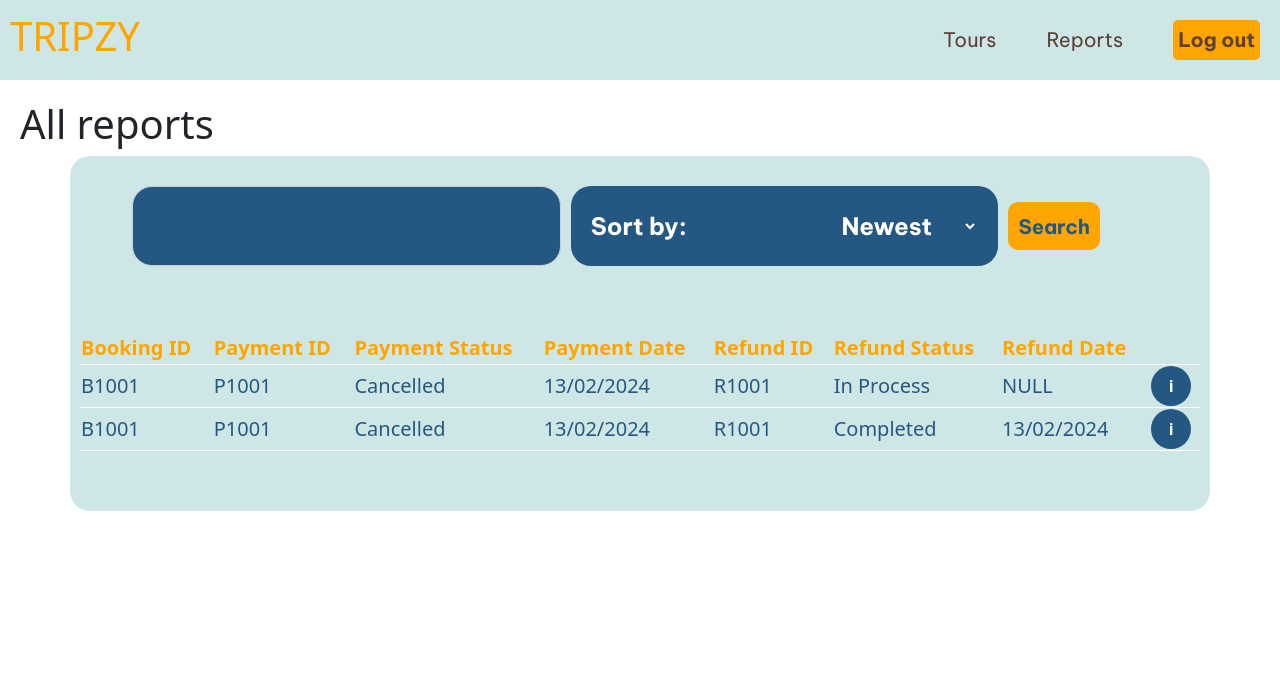
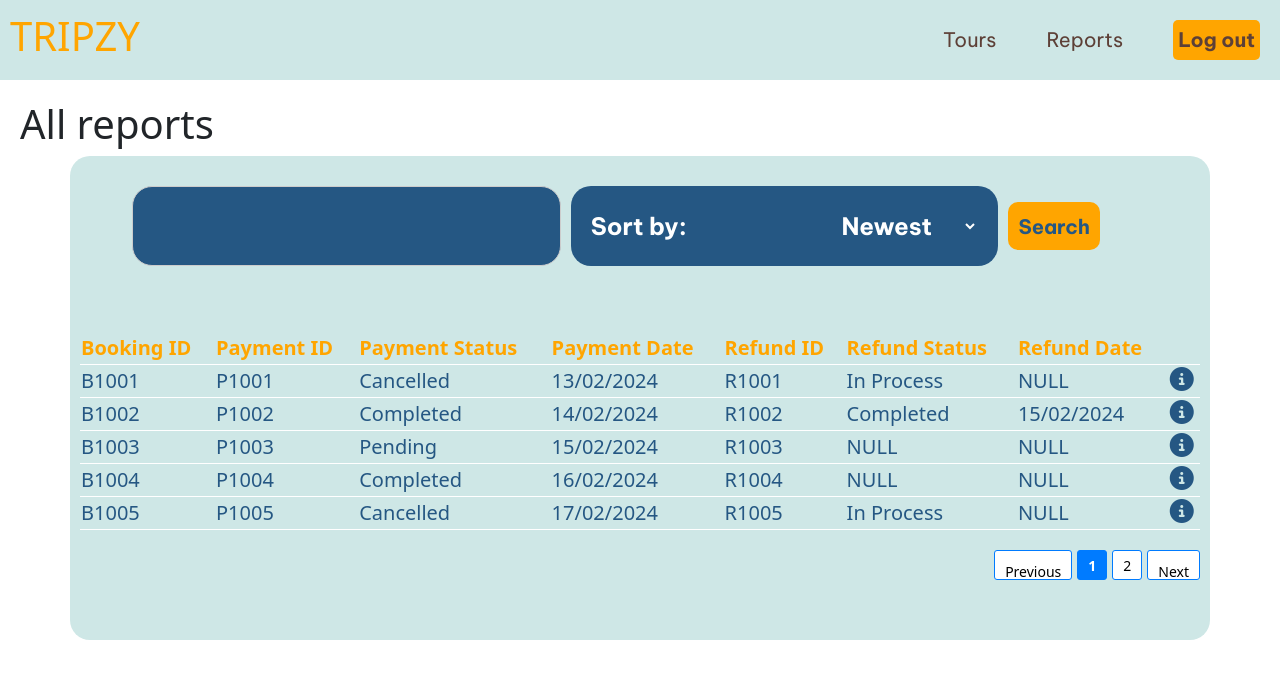
Before and after one commit to NhoXanh1807/ProjectTravelBooking, a React (Create React App) app in the folder frontend/: page /reports in a window 1280 px wide. Shown: the top 678 px of the page. Built offline with nearby package versions, Linux system fonts and the light colour scheme; a web font is replaced by a local one.

Commit message:
adjust reports

```diff
--- a/frontend/src/Pages/TourOperator/OperatorReports.css
+++ b/frontend/src/Pages/TourOperator/OperatorReports.css
@@ -41,3 +41,53 @@
   font-weight: 700;
   border-radius: 50%;
 }
+
+.pagination-controls {
+  margin-top: 20px;
+  display: flex;
+  justify-content: right;
+  align-items: center;
+  gap: 5px;
+}
+
+.pagination-button {
+  width: 30px;
+  height: 30px;
+  padding: 0px;
+  font-size: 14px;
+  background-color: white;
+  color: black;
+  border: 1px solid #007bff;
+  border-radius: 3px;
+  cursor: pointer;
+  transition: background-color 0.2s, color 0.2s;
+}
+
+.pagination-button-notpage {
+  height: 30px;
+  padding: 10px;
+  width: auto;
+  font-size: 14px;
+  background-color: white;
+  color: black;
+  border: 1px solid #007bff;
+  border-radius: 3px;
+  cursor: pointer;
+  transition: background-color 0.2s, color 0.2s;
+}
+
+.pagination-button.active {
+  background-color: #007bff;
+  color: white;
+  font-weight: bold;
+}
+
+.pagination-button:hover:not(.active) {
+  background-color: #e6f2ff;
+}
+
+.pagination-button:disabled {
+  background-color: #e0e0e0;
+  color: #8c8c8c;
+  cursor: not-allowed;
+}
--- a/frontend/src/Pages/TourOperator/OperatorReports.jsx
+++ b/frontend/src/Pages/TourOperator/OperatorReports.jsx
@@ -1,22 +1,60 @@
-import React from 'react';
-import './OperatorReports.css';
-import OperatorHeader from "../../Components/Headers/OperatorHeader/OperatorHeader"
+import React, { useState } from "react";
+import "./OperatorReports.css";
+import OperatorHeader from "../../Components/Headers/OperatorHeader/OperatorHeader";
 import OperatorSearchBar from "../../shared/Searched-bar/reports-searched-bar";
+import { useNavigate } from "react-router-dom";
 
 const Reports = () => {
   const reports = [
     { bookingId: 'B1001', paymentId: 'P1001', paymentStatus: 'Cancelled', paymentDate: '13/02/2024', refundId: 'R1001', refundStatus: 'In Process', refundDate: 'NULL' },
-    { bookingId: 'B1001', paymentId: 'P1001', paymentStatus: 'Cancelled', paymentDate: '13/02/2024', refundId: 'R1001', refundStatus: 'Completed', refundDate: '13/02/2024' },
-    // Add more rows as necessary...
+    { bookingId: 'B1002', paymentId: 'P1002', paymentStatus: 'Completed', paymentDate: '14/02/2024', refundId: 'R1002', refundStatus: 'Completed', refundDate: '15/02/2024' },
+    { bookingId: 'B1003', paymentId: 'P1003', paymentStatus: 'Pending', paymentDate: '15/02/2024', refundId: 'R1003', refundStatus: 'NULL', refundDate: 'NULL' },
+    { bookingId: 'B1004', paymentId: 'P1004', paymentStatus: 'Completed', paymentDate: '16/02/2024', refundId: 'R1004', refundStatus: 'NULL', refundDate: 'NULL' },
+    { bookingId: 'B1005', paymentId: 'P1005', paymentStatus: 'Cancelled', paymentDate: '17/02/2024', refundId: 'R1005', refundStatus: 'In Process', refundDate: 'NULL' },
+    { bookingId: 'B1006', paymentId: 'P1006', paymentStatus: 'Completed', paymentDate: '18/02/2024', refundId: 'R1006', refundStatus: 'Completed', refundDate: '19/02/2024' },
+    { bookingId: 'B1007', paymentId: 'P1007', paymentStatus: 'Pending', paymentDate: '19/02/2024', refundId: 'R1007', refundStatus: 'NULL', refundDate: 'NULL' },
+    { bookingId: 'B1008', paymentId: 'P1008', paymentStatus: 'Cancelled', paymentDate: '20/02/2024', refundId: 'R1008', refundStatus: 'In Process', refundDate: 'NULL' },
+    { bookingId: 'B1009', paymentId: 'P1009', paymentStatus: 'Completed', paymentDate: '21/02/2024', refundId: 'R1009', refundStatus: 'Completed', refundDate: '22/02/2024' },
+    { bookingId: 'B1010', paymentId: 'P1010', paymentStatus: 'Completed', paymentDate: '22/02/2024', refundId: 'R1010', refundStatus: 'NULL', refundDate: 'NULL' },
   ];
 
+  const navigate = useNavigate();
+
+  const itemsPerPage = 5; // Limit per page
+  const [currentPage, setCurrentPage] = useState(1);
+
+  // Calculate total pages
+  const totalPages = Math.ceil(reports.length / itemsPerPage);
+
+  // Get the data for the current page
+  const currentData = reports.slice(
+    (currentPage - 1) * itemsPerPage,
+    currentPage * itemsPerPage
+  );
+
+  const goToPreviousPage = () => {
+    if (currentPage > 1) {
+      setCurrentPage(currentPage - 1);
+    }
+  };
+
+  const goToNextPage = () => {
+    if (currentPage < totalPages) {
+      setCurrentPage(currentPage + 1);
+    }
+  };
+
+  const viewBooking = (bookingId) => {
+    navigate(`/booking/${bookingId}`, { state: { bookingId: bookingId } });
+  }
+
   return (
-    <body>
-      <OperatorHeader/>
+    <>
+      <OperatorHeader />
       <div className="OperatorReports">
         <h1>All reports</h1>
         <div className="container">
-          <OperatorSearchBar/>
+          <OperatorSearchBar />
           <table>
             <thead>
               <tr>
@@ -31,7 +69,7 @@ const Reports = () => {
               </tr>
             </thead>
             <tbody>
-              {reports.map((report, index) => (
+              {currentData.map((report, index) => (
                 <tr key={index}>
                   <td>{report.bookingId}</td>
                   <td>{report.paymentId}</td>
@@ -41,17 +79,48 @@ const Reports = () => {
                   <td>{report.refundStatus}</td>
                   <td>{report.refundDate}</td>
                   <td>
-                    <button class="btn">
-                      i
-                    </button>
+                  <i
+                    className="fa-solid fa-circle-info"
+                    onClick={() => viewBooking(report.bookingId)}
+                    style={{ cursor: "pointer", fontSize: "24px" }}
+                  ></i>
                   </td>
                 </tr>
               ))}
             </tbody>
           </table>
+
+          {/* Pagination Controls */}
+          <div className="pagination-controls">
+            <button
+              onClick={goToPreviousPage}
+              disabled={currentPage === 1}
+              className="pagination-button-notpage"
+            >
+              Previous
+            </button>
+            {[...Array(totalPages)].map((_, pageIndex) => (
+              <button
+                key={pageIndex + 1}
+                onClick={() => setCurrentPage(pageIndex + 1)}
+                className={`pagination-button ${
+                  currentPage === pageIndex + 1 ? "active" : ""
+                }`}
+              >
+                {pageIndex + 1}
+              </button>
+            ))}
+            <button
+              onClick={goToNextPage}
+              disabled={currentPage === totalPages}
+              className="pagination-button-notpage"
+            >
+              Next
+            </button>
+          </div>
         </div>
       </div>
-    </body>
+    </>
   );
 };
 
```
